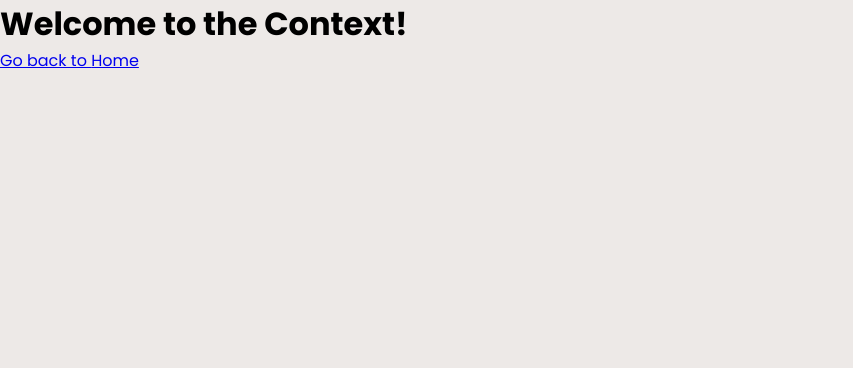
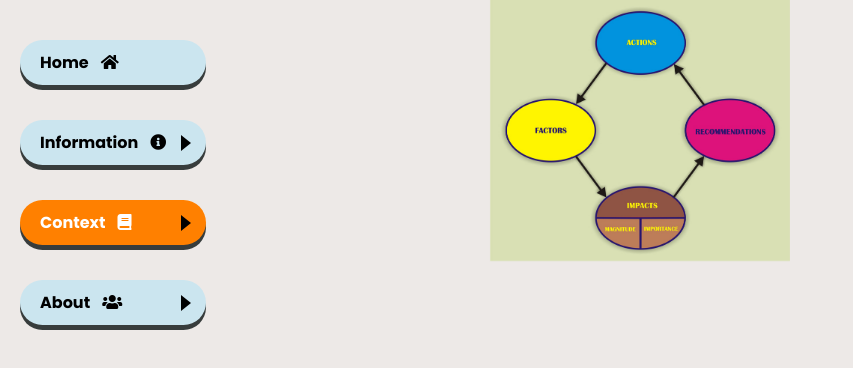
Before and after one commit to AlfredGarciaa/Evaluacion-Impacto-Ambiental, a React (Create React App) app: page /context in a window 1280 px wide. Shown: the top 368 px of the page, without its empty margins (0-853 px from the left). Built offline with nearby package versions, Linux system fonts and the light colour scheme; a web font is replaced by a local one.

Commit message:
Ruteo de paginas y segmentacion de video

```diff
--- a/package.json
+++ b/package.json
@@ -11,6 +11,7 @@
     "react-calendar": "^4.5.0",
     "react-dom": "^18.2.0",
     "react-i18next": "^13.0.2",
+    "react-player": "^2.12.0",
     "react-router-dom": "^6.14.2",
     "react-scripts": "5.0.1",
     "react-spinners": "^0.13.8",
--- a/public/index.html
+++ b/public/index.html
@@ -3,6 +3,7 @@
   <head>
 
     <link rel="stylesheet" href="https://cdnjs.cloudflare.com/ajax/libs/font-awesome/5.15.2/css/all.min.css"/>
+    <link href='https://unpkg.com/boxicons@2.1.1/css/boxicons.min.css' rel='stylesheet'>
 
     <meta charset="utf-8" />
     <link rel="icon" href="%PUBLIC_URL%/favicon.ico" />
--- a/src/Styles/About.css
+++ b/src/Styles/About.css
@@ -1,21 +1,33 @@
-* {
+.image-container {
+    position: fixed;
+    top: 0;
+    left: 0;
+    width: 100%;
+    height: 400px;
+    margin: 0;
     padding: 0;
-	margin: 0;
-	box-sizing: border-box;
 }
 
-body {
-	background: #EDE9E7;
-	font-family: 'Poppins', sans-serif;
+.logo {
+    position: absolute;
+    top: 0;
+    left: 50%;
+    transform: translateX(-50%);
+    width: 300px;
+    height: auto;
 }
 
-main {
-	max-width: 1000px;
-	margin: 0px auto;
-	overflow: hidden;
+.image-text {
+    position: absolute;
+    top: 75%;
+    left: 50%;
+    transform: translateX(-50%);
+    text-align: center;
+    font-size: 18px;
+    color: #ffffff;
+    border-radius: 15%;
 }
 
-/* BARRA DE BOTONES */
 
 .button-bar {
     display: flex;
--- /dev/null
+++ b/src/Styles/Icons.css
@@ -0,0 +1,69 @@
+* {
+    margin: 0;
+    padding: 0;
+    box-sizing: border-box;
+}
+
+.body1 {
+    height: 100vh;
+    display: grid;
+    align-items: center;
+    justify-content: center;
+    background-color: #000;
+}
+
+.main1 {
+    width: 100%;
+    display: flex;
+    align-items: center;
+    justify-content: center;
+    flex-wrap: wrap;
+}
+
+.icon {
+    position: relative;
+    width: 80px;
+    height: 80px;
+    margin: 20px;
+    border-radius: 50%;
+    transition: all .8s;
+    cursor: pointer;
+}
+
+.icon:hover {
+    background-color: #e60073;
+    box-shadow:  0 0 20px #e60073 ;
+}
+
+.icon:hover:nth-child(2) {
+    background-color: #1877f2;
+    box-shadow:  0 0 20px #1877f2;
+}
+
+.icon:hover:nth-child(3) {
+    background-color: #25d366;
+    box-shadow: 0 0 20px #25d366 ;
+}
+
+.icon:hover:nth-child(4) {
+    background-color: #1da1f2;
+    box-shadow:  0 0 20px #1da1f2 ;
+}
+
+.icon i {
+    color: #fff;
+    position: absolute;
+    top: 50%;
+    left: 50%;
+    transform: translate(-50%,-50%);
+    font-size: 1.7rem;
+}
+
+svg circle {
+    stroke-dasharray: 150;
+    transition: all .8s ease-in-out;
+}
+
+.icon:hover circle {
+    stroke-dasharray: 220;
+}
--- /dev/null
+++ b/src/Styles/Videos.css
@@ -0,0 +1,39 @@
+.video-container {
+    display: flex;
+    justify-content: center;
+    position: relative;
+    align-items: center;
+    width: 100%;
+    height: 400px;
+    overflow: hidden;
+}
+
+.react-player {
+    position: absolute;
+    top: 0;
+    left: 0;
+    width: 100%;
+    height: 100%;
+}
+
+.react-player .player-wrapper .player-controls-container .player-controls {
+    background-color: rgba(0, 0, 0, 0.7);
+    border-radius: 5px;
+    padding: 10px;
+    display: flex;
+    justify-content: center;
+    align-items: center;
+    gap: 10px;
+}
+
+.react-player .player-wrapper .player-controls-container .player-controls button {
+    background-color: transparent;
+    color: white;
+    border: none;
+    cursor: pointer;
+    font-size: 18px;
+}
+
+.react-player .player-wrapper .player-controls-container .player-controls button:hover {
+    opacity: 0.7;
+}
--- a/src/Views/About.js
+++ b/src/Views/About.js
@@ -2,20 +2,10 @@ import React from 'react';
 import { Link, useLocation } from 'react-router-dom';
 import image from '../Assets/Marca.png';
 import '../Styles/About.css';
-import { Slide, TextoSlide } from '../Components/HomeHeader.jsx';
+import '../Styles/Icons.css';
 
 const About = () => {
   const location = useLocation();
-
-  const slides = [
-    {
-      image: image,
-      text: 'La tierra proporciona lo suficiente para satisfacer las necesidades de cada hombre, pero no la codicia de cada hombre.',
-      author: 'Mahatma Gandhi',
-      backgroundColor: 'black',
-      textColor: '#fff',
-    },
-  ];
 
   const routes = [
     { path: '/home', label: 'Home', icon: <i className="fas fa-home button-icon"></i> },
@@ -27,22 +17,14 @@ const About = () => {
   return (
     <div>
 
-      <main>
-        {slides.map((slide, index) => (
-          <Slide key={index}>
-            <a href={slide.link}>
-              <img src={slide.image} alt="" />
-            </a>
-            <TextoSlide colorFondo={slide.backgroundColor} colorTexto={slide.textColor}>
-              <p>
-                <strong>{slide.text}</strong>
-                <br />
-                - {slide.author}
-              </p>
-            </TextoSlide>
-          </Slide>
-        ))}
-      </main>
+      <div className="image-container">
+        <img src={image} alt="Marca" className="logo" />
+        <div className="image-text">
+          <strong>" La tierra proporciona lo suficiente para satisfacer las necesidades de cada hombre, pero no la codicia de cada hombre. "</strong>
+          <br />
+          - Mahatma Gandhi
+        </div>
+      </div>
 
       <div className="button-bar">
         {routes.map((route, index) => {
@@ -64,6 +46,14 @@ const About = () => {
         })}
       </div>
 
+      <div className="body1">
+        <div className="main1">
+          <h1>
+            Hola
+          </h1>
+        </div>
+      </div>
+
     </div>
   );
 };
--- a/src/Views/Context.js
+++ b/src/Views/Context.js
@@ -1,20 +1,44 @@
 import React from 'react';
-import { Link } from 'react-router-dom';
+import { Link, useLocation } from 'react-router-dom';
+import '../Styles/About.css';
+import image from '../Assets/c1.png';
 
 const Context = () => {
-  const links = [
-    { path: '/home', label: 'Home' },
+  const location = useLocation();
+
+  const routes = [
+    { path: '/home', label: 'Home', icon: <i className="fas fa-home button-icon"></i> },
+    { path: '/information', label: 'Information', icon: <i className="fas fa-info-circle"></i> },
+    { path: '/context', label: 'Context', icon: <i className="fas fa-book"></i> },
+    { path: '/about', label: 'About', icon: <i className="fas fa-users"></i> },
   ];
+
+  const buttonStyle = (isActive) => ({
+    backgroundColor: isActive ? '#ff8000' : '#cbe5ef',
+    color: isActive ? '#ffffff' : '#000000',
+  });
 
   return (
     <div>
-      <h1>Welcome to the Context!</h1>
-      {links.map((link) => (
-        <React.Fragment key={link.path}>
-          <Link to={link.path}>Go back to {link.label}</Link>
-          <br />
-        </React.Fragment>
-      ))}
+      <div className="image-container">
+        <img src={image} alt="Marca" className="logo" />
+      </div>
+
+      <div className="button-bar">
+        {routes.map((route, index) => {
+          const isActive = location.pathname === route.path;
+
+          return (
+            <React.Fragment key={index}>
+              <Link to={route.path} style={buttonStyle(isActive)}>
+                {route.label}
+                {route.icon}
+              </Link>
+              <br />
+            </React.Fragment>
+          );
+        })}
+      </div>
     </div>
   );
 };
--- a/src/Views/Information.js
+++ b/src/Views/Information.js
@@ -1,20 +1,50 @@
 import React from 'react';
-import { Link } from 'react-router-dom';
+import { Link, useLocation } from 'react-router-dom';
+import ReactPlayer from 'react-player/youtube';
+import '../Styles/About.css';
+import '../Styles/Videos.css';
 
 const Information = () => {
-  const links = [
-    { path: '/home', label: 'Home' },
+  const location = useLocation();
+
+  const routes = [
+    { path: '/home', label: 'Home', icon: <i className="fas fa-home button-icon"></i> },
+    { path: '/information', label: 'Information', icon: <i className="fas fa-info-circle"></i> },
+    { path: '/context', label: 'Context', icon: <i className="fas fa-book"></i> },
+    { path: '/about', label: 'About', icon: <i className="fas fa-users"></i> },
   ];
+
+  const buttonStyle = (isActive) => ({
+    backgroundColor: isActive ? '#ff8000' : '#cbe5ef',
+    color: isActive ? '#ffffff' : '#000000',
+  });
 
   return (
     <div>
-      <h1>Welcome to the Information!</h1>
-      {links.map((link) => (
-        <React.Fragment key={link.path}>
-          <Link to={link.path}>Go back to {link.label}</Link>
-          <br />
-        </React.Fragment>
-      ))}
+
+      <div className="video-container">
+        <ReactPlayer
+          url='https://www.youtube.com/watch?v=5dXcK6ruGnc'
+          controls
+        />
+      </div>
+
+      <div className="button-bar">
+        {routes.map((route, index) => {
+          const isActive = location.pathname === route.path;
+
+          return (
+            <React.Fragment key={index}>
+              <Link to={route.path} style={buttonStyle(isActive)}>
+                {route.label}
+                {route.icon}
+              </Link>
+              <br />
+            </React.Fragment>
+          );
+        })}
+      </div>
+
     </div>
   );
 };
```
Also changed, not shown: src/Assets/c1.png (added), src/Components/Icons.jsx (added), 1 other file (tests, documents, lock files or other folders). Lines whose indentation alone changed are shown as unchanged.
